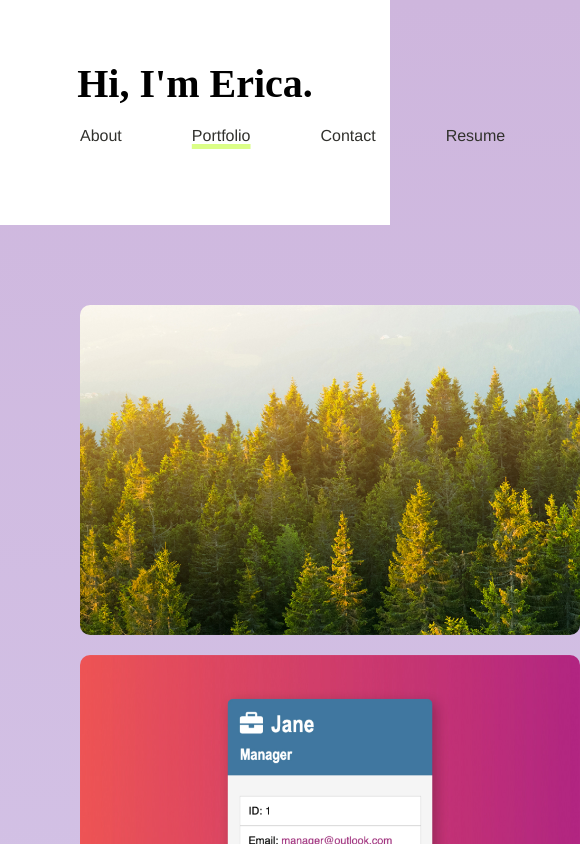
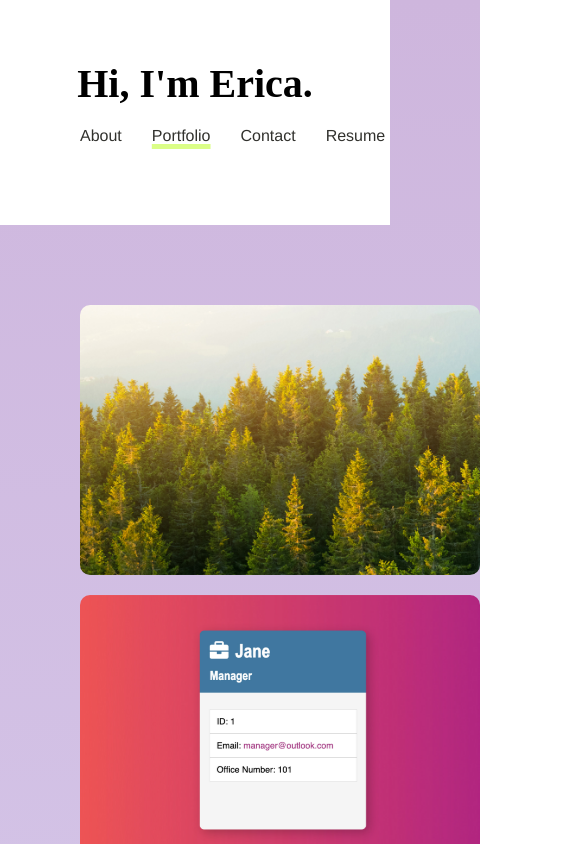
Before and after one commit to etrenholm/response-umbrella, a React (Create React App) app: page / in a window 390 px wide. Shown: the top 844 px of the page, 580 px wide, since content can reach past the window. Built offline with nearby package versions, Linux system fonts and the light colour scheme; a web font is replaced by a local one.

Commit message:
updated mobile styles

```diff
--- a/src/components/Header/index.js
+++ b/src/components/Header/index.js
@@ -5,7 +5,7 @@ function Header({ currentPage, setCurrentPage }) {
     return (
         <header>
             <h1>
-                <a href="#portfolio">
+                <a href="/">
                     Hi, I'm Erica.
                 </a>
             </h1>
--- a/src/index.css
+++ b/src/index.css
@@ -1,6 +1,6 @@
 * {
   box-sizing: border-box;
-  margin: 0;
+  margin: auto;
   padding: 0;
 }
 
@@ -266,8 +266,12 @@ footer {
 
   #project,
   .hover-box {
-    width: 500px;
-    height: 330px;
+    width: 400px;
+    height: 270px;
+  }
+
+  nav ul {
+    gap: 30px;
   }
 
 }
```
